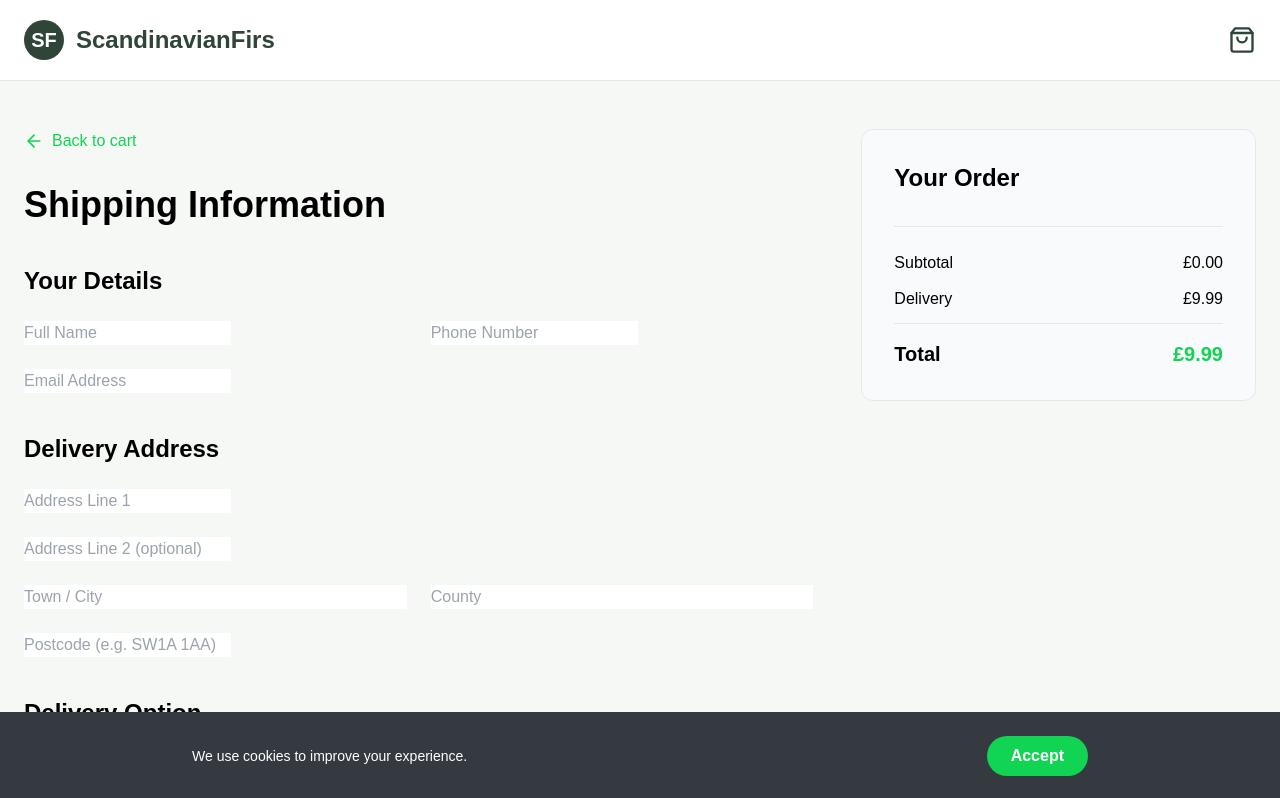
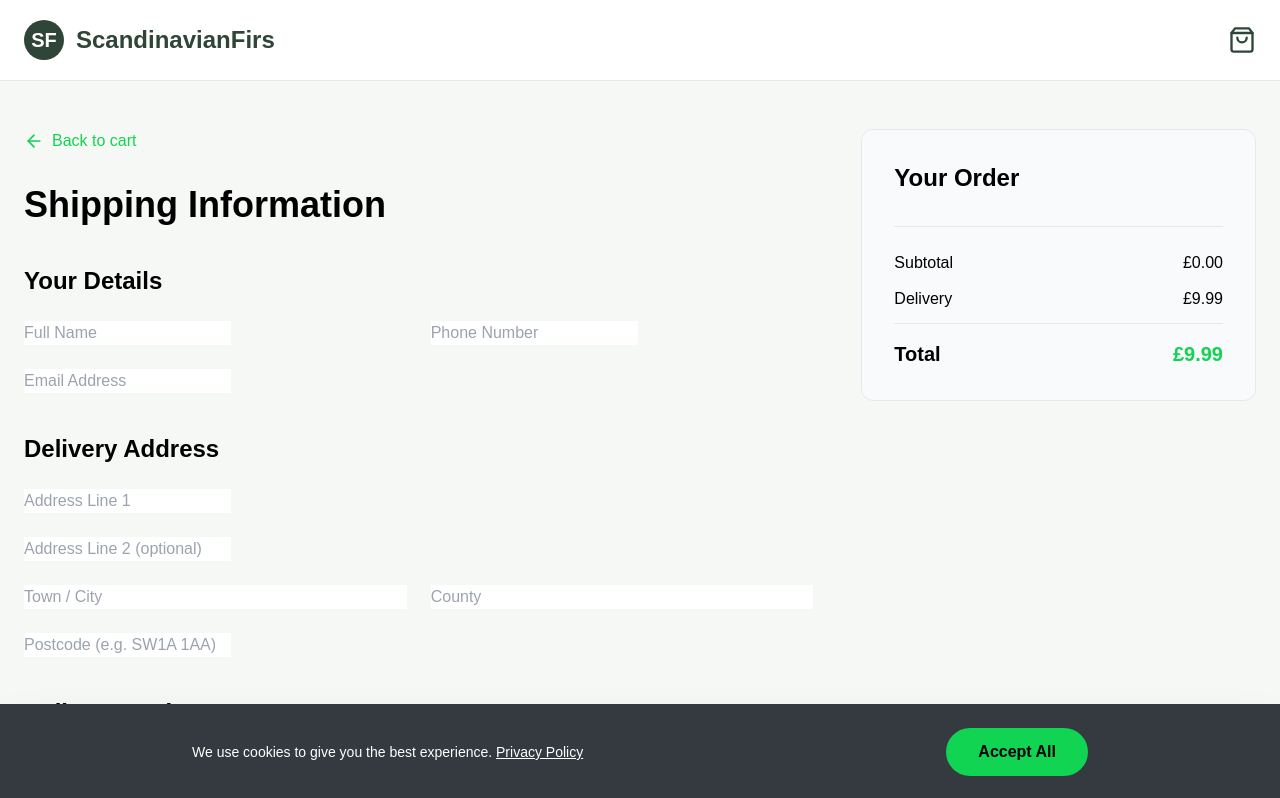
Before and after one commit to Xcertik-Realist/testsite, a Next.js app: page /checkout in a window 1280 px wide. Shown: the top 798 px of the page. Built offline with nearby package versions, Linux system fonts and the light colour scheme.

Commit message:
Update CookieBanner.tsx

```diff
--- a/components/CookieBanner.tsx
+++ b/components/CookieBanner.tsx
@@ -1,27 +1,31 @@
 "use client";
-import { useEffect, useState } from "react";
+import { useState, useEffect } from "react";
 
 export default function CookieBanner() {
   const [show, setShow] = useState(false);
 
   useEffect(() => {
-    if (!localStorage.getItem("cookies-accepted")) setShow(true);
+    if (!localStorage.getItem("cookies-accepted")) {
+      setShow(true);
+    }
   }, []);
 
   if (!show) return null;
 
   return (
-    <div className="fixed bottom-0 left-0 right-0 bg-charcoal text-white p-6 z-50">
+    <div className="fixed bottom-0 left-0 right-0 bg-charcoal text-white p-6 shadow-2xl z-50">
       <div className="max-w-4xl mx-auto flex flex-col sm:flex-row items-center justify-between gap-4">
-        <p className="text-sm">We use cookies to improve your experience.</p>
+        <p className="text-sm text-center sm:text-left">
+          We use cookies to give you the best experience. <a href="#" className="underline">Privacy Policy</a>
+        </p>
         <button
           onClick={() => {
             localStorage.setItem("cookies-accepted", "true");
             setShow(false);
           }}
-          className="bg-primary px-6 py-2 rounded-full font-bold"
+          className="bg-primary hover:bg-green-500 text-black font-bold px-8 py-3 rounded-full transition"
         >
-          Accept
+          Accept All
         </button>
       </div>
     </div>
```
